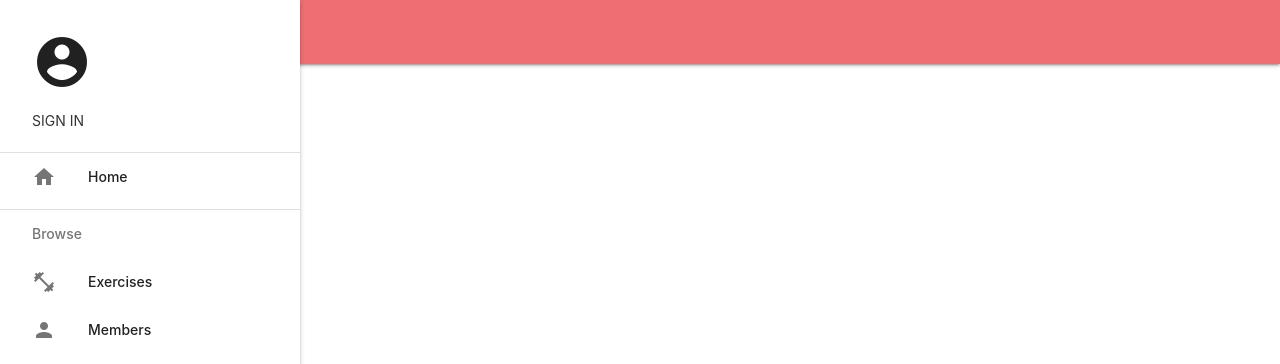
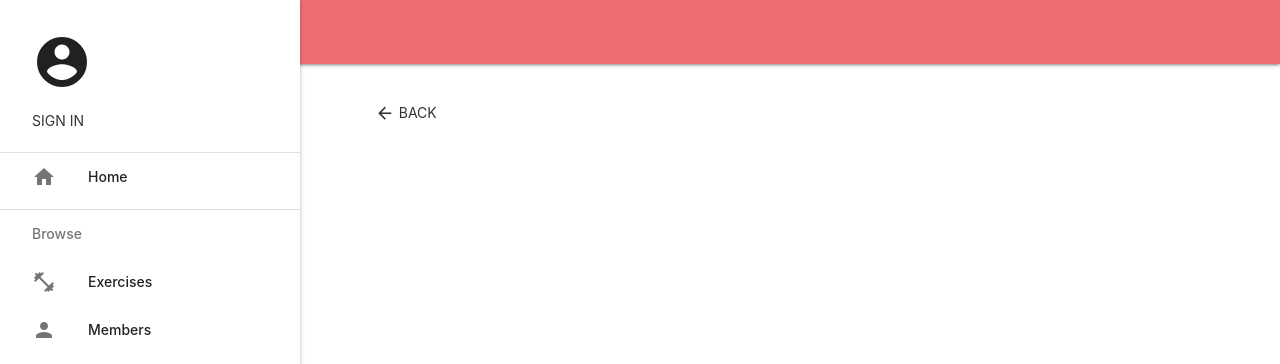
Before and after one commit to Tyrell-Lewis/Internal-Server-Error-1, a Flask app: template App/templates/workout.html in a window 1280 px wide. Shown: the top 364 px of the page. Run offline with Flask 3, Linux system fonts and the light colour scheme; the template is opened without the code that fills it, so the values that code supplies are empty.

Commit message:
added back button in workout info view

```diff
--- a/App/templates/workout.html
+++ b/App/templates/workout.html
@@ -4,8 +4,22 @@
 
 {{ super() }}
 
+
+{% block styles %}
+
+  .btn-flat, .waves-effect{
+    padding: 0px 0px;
+  }
+
+{% endblock %}
+
+
 {% block content %}
 
+<div>
+  <a href="/workouts" class="waves-effect btn-flat"><i class="small material-icons">arrow_back</i></a>
+  <a href="/workouts" class="waves-effect btn-flat">Back</a>
+</div>
 
 
 {%if btn_click %}
```
